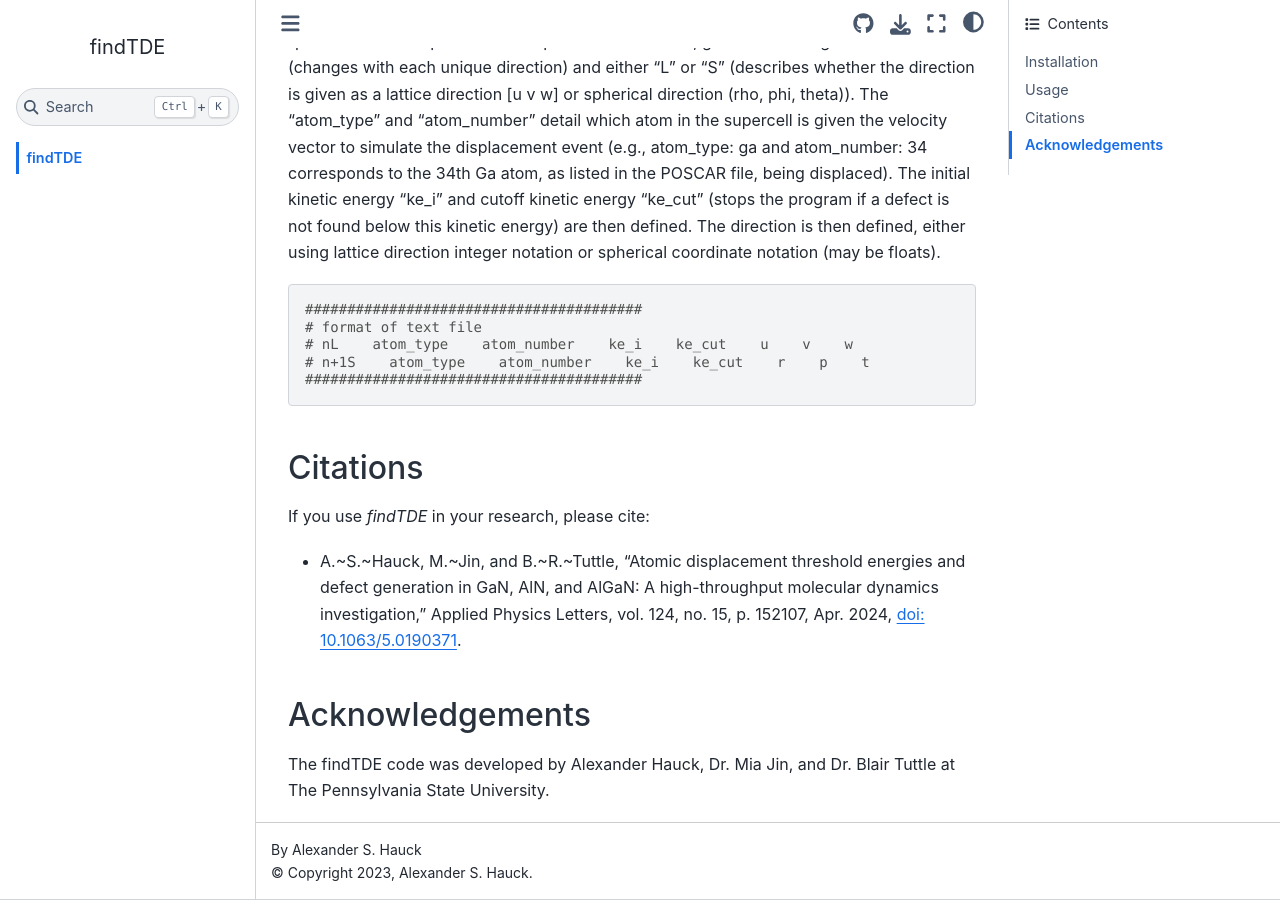
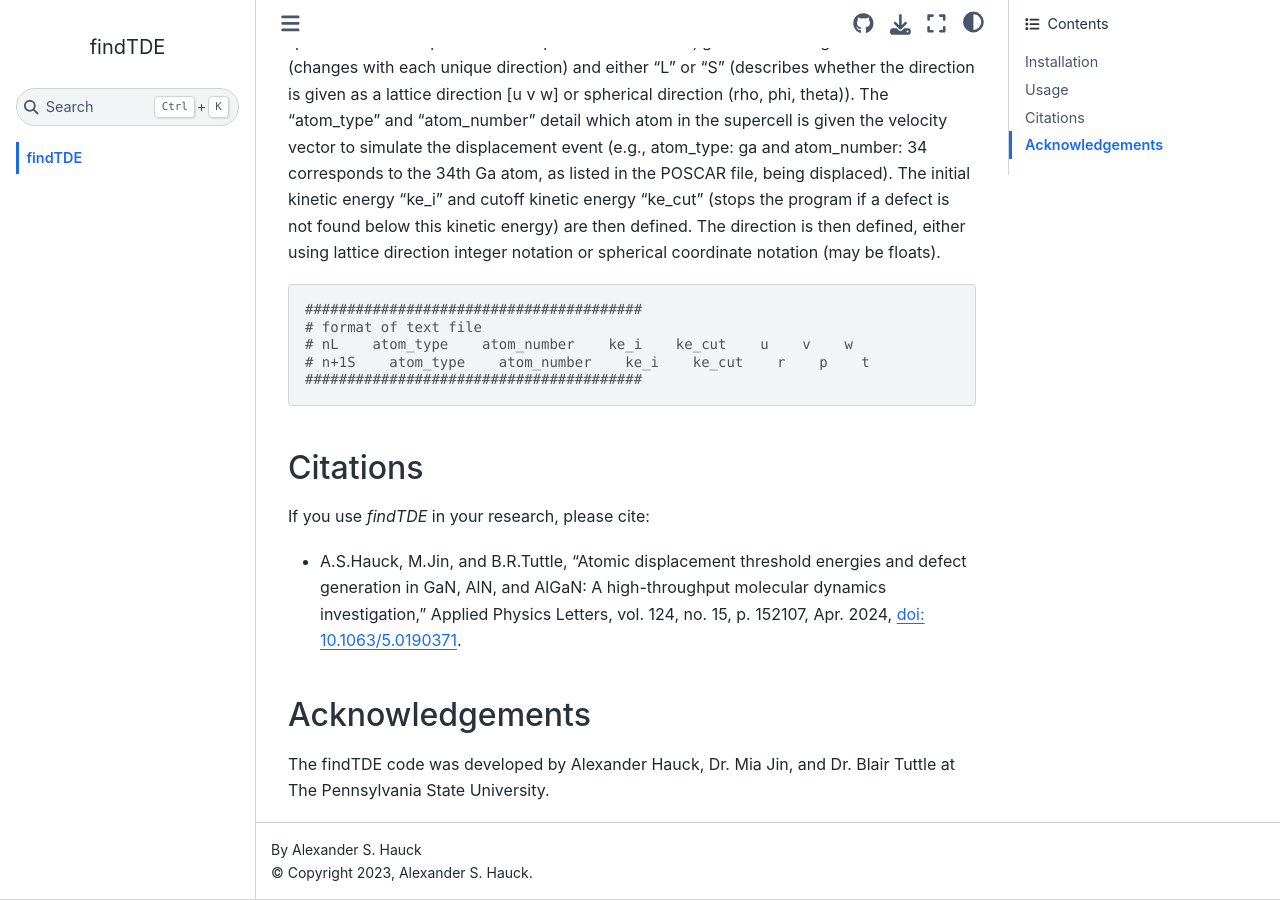
Before and after one commit to hauck-as/findTDE, a Sphinx documentation site: the page built from docs/index.rst, in a window 1280 px wide and 900 px high, scrolled down 1791 px. Built offline with Sphinx 7.4.7 and the Sphinx Book theme 1.1.4, drawn with Linux system fonts in a browser that asks for light colours.

Commit message:
Updating citation info

```diff
--- a/docs/index.rst
+++ b/docs/index.rst
@@ -72,7 +72,7 @@
 ---------
 If you use `findTDE` in your research, please cite:
 
-* A.~S.~Hauck, M.~Jin, and B.~R.~Tuttle, “Atomic displacement threshold energies and defect generation in GaN, AlN, and AlGaN: A high-throughput molecular dynamics investigation,” Applied Physics Letters, vol. 124, no. 15, p. 152107, Apr. 2024, `doi: 10.1063/5.0190371 <https://doi.org/10.1063/5.0190371>`_.
+* A.\ S.\ Hauck, M.\ Jin, and B.\ R.\ Tuttle, “Atomic displacement threshold energies and defect generation in GaN, AlN, and AlGaN: A high-throughput molecular dynamics investigation,” Applied Physics Letters, vol. 124, no. 15, p. 152107, Apr. 2024, `doi: 10.1063/5.0190371 <https://doi.org/10.1063/5.0190371>`_.
 
 ----------------
 Acknowledgements
```
